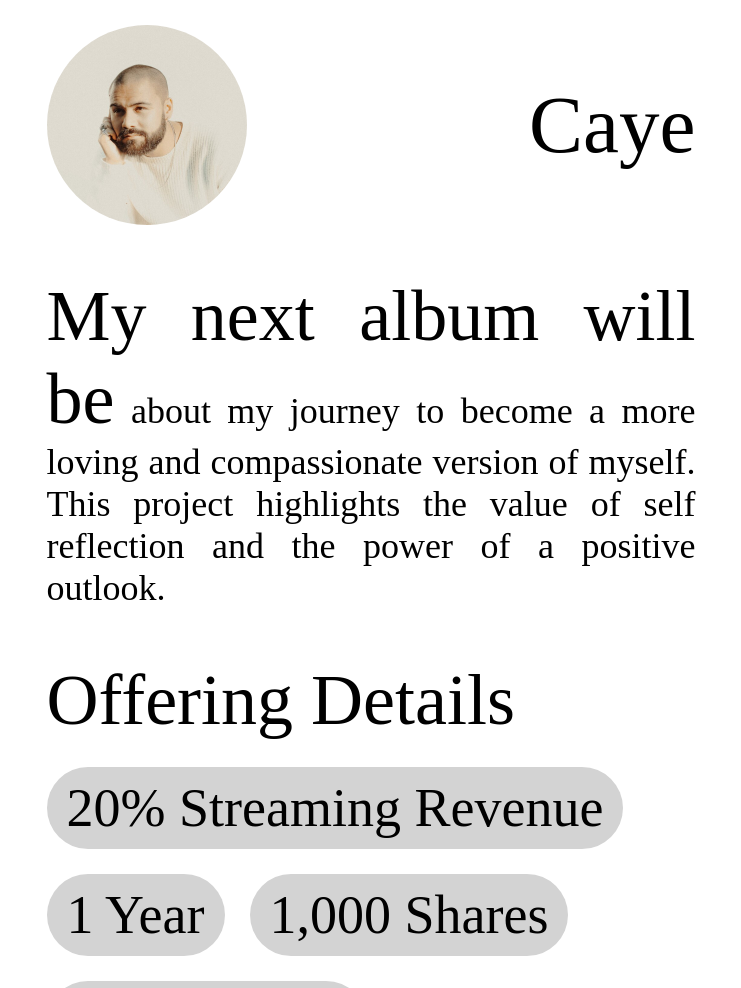
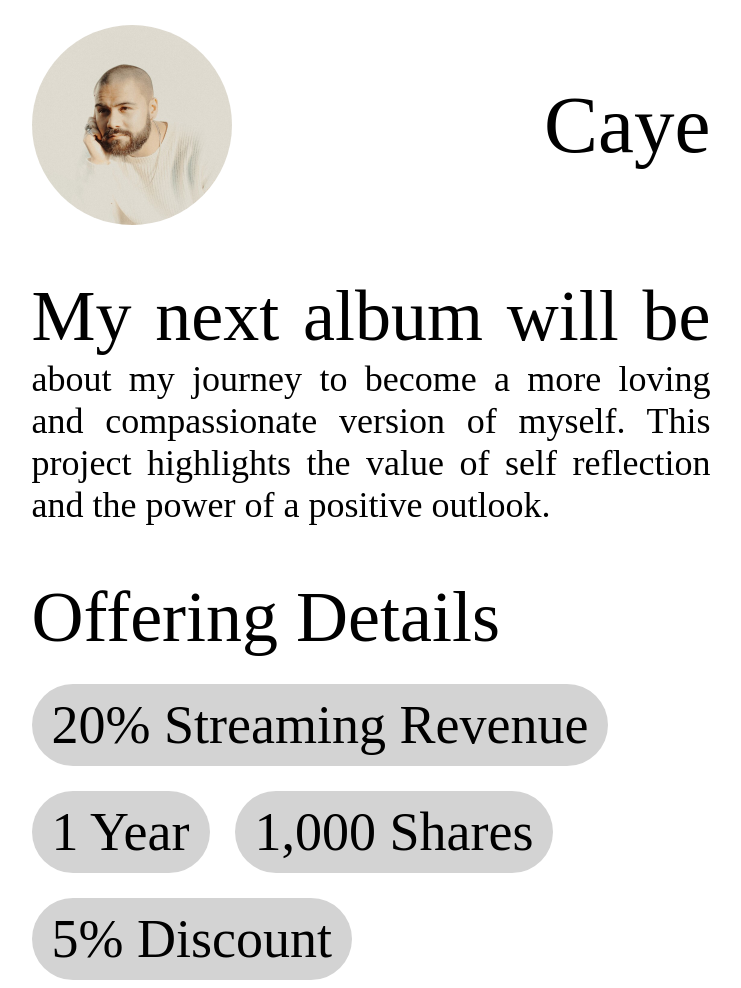
Before and after one commit to worthyrae/InvestorPortal, a plain HTML site: page index0.htm in a window 1280 px wide. Shown: the top 988 px of the page, without its empty margins (269-1010 px from the left). Drawn offline with Linux system fonts and the light colour scheme.

Commit message:
Update index0.css

```diff
--- a/index0.css
+++ b/index0.css
@@ -6,7 +6,7 @@ body {
   font-family: serif;
 }
 .body-container {
-  padding: 25px 25px 100px 25px;
+  padding: 25px 10px 100px 10px;
   margin: 0;
   box-sizing: border-box;
   max-width: 699px;
```
